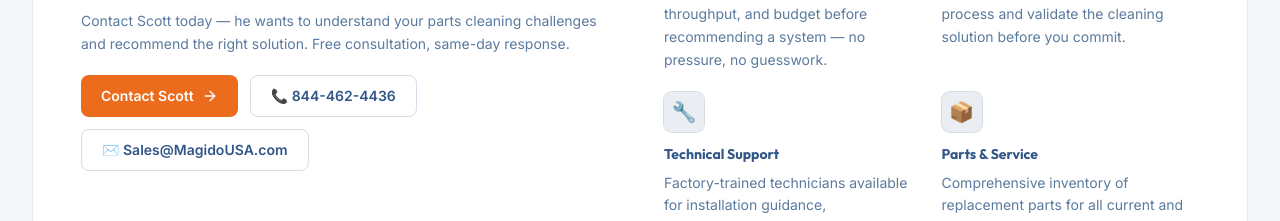
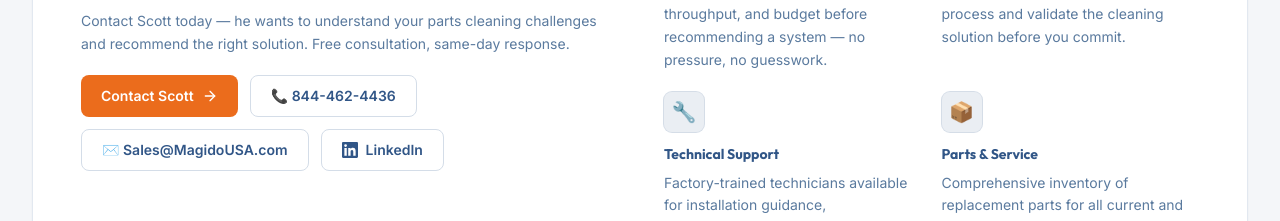
Before and after one commit to JasonBee99/MagidoUSA, a Next.js app: page / in a window 1280 px wide. Shown: the part 3560-3781 px from the top of the page. Built offline with nearby package versions, Linux system fonts and the light colour scheme.

Commit message:
Phase 5: LinkedIn link on Scott Morin section

```diff
--- a/src/app/page.tsx
+++ b/src/app/page.tsx
@@ -239,6 +239,17 @@ export default function HomePage() {
                     >
                       ✉️ Sales@MagidoUSA.com
                     </a>
+                    <a
+                      href="https://www.linkedin.com/in/toscottmorin/"
+                      target="_blank"
+                      rel="noopener noreferrer"
+                      className="inline-flex items-center gap-2 rounded-lg border border-[var(--color-border)] px-5 py-2.5 text-sm font-semibold text-[var(--color-text)] transition-colors hover:border-[#0A66C2]/40 hover:text-[#0A66C2]"
+                    >
+                      <svg className="h-4 w-4" viewBox="0 0 24 24" fill="currentColor">
+                        <path d="M20.447 20.452h-3.554v-5.569c0-1.328-.027-3.037-1.852-3.037-1.853 0-2.136 1.445-2.136 2.939v5.667H9.351V9h3.414v1.561h.046c.477-.9 1.637-1.85 3.37-1.85 3.601 0 4.267 2.37 4.267 5.455v6.286zM5.337 7.433a2.062 2.062 0 0 1-2.063-2.065 2.064 2.064 0 1 1 2.063 2.065zm1.782 13.019H3.555V9h3.564v11.452zM22.225 0H1.771C.792 0 0 .774 0 1.729v20.542C0 23.227.792 24 1.771 24h20.451C23.2 24 24 23.227 24 22.271V1.729C24 .774 23.2 0 22.222 0h.003z"/>
+                      </svg>
+                      LinkedIn
+                    </a>
                   </div>
                 </div>
 
```
